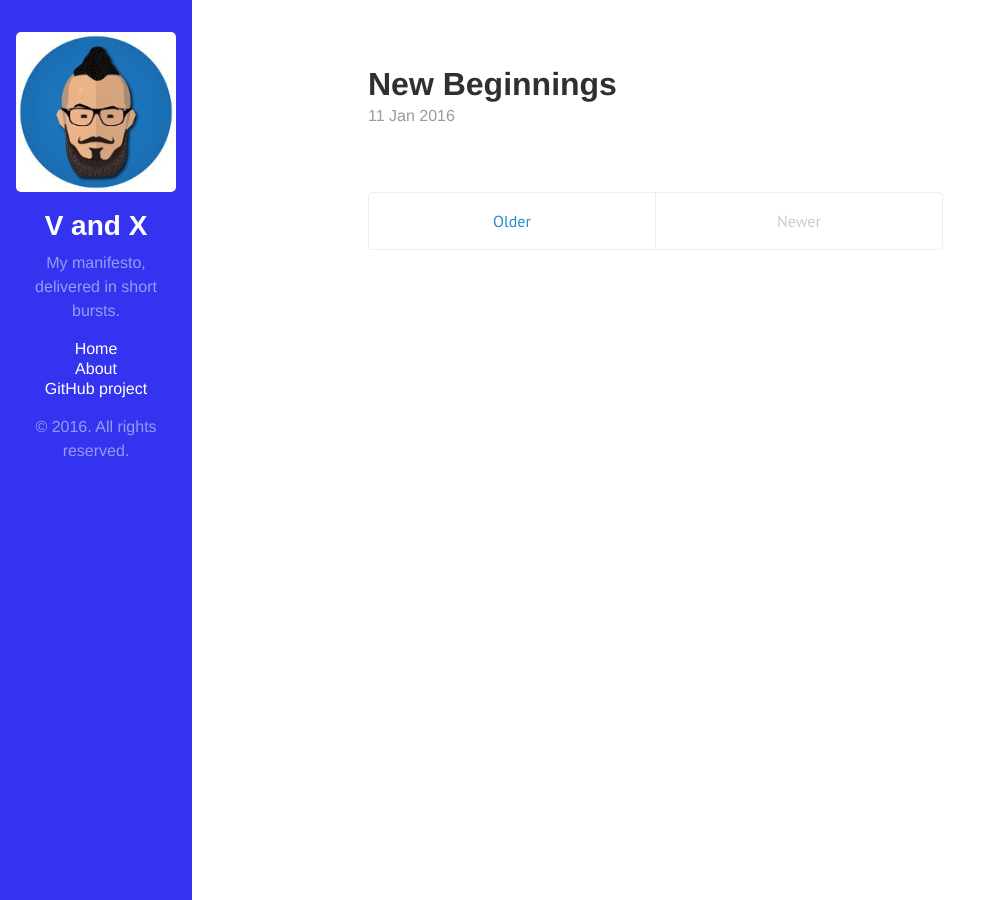
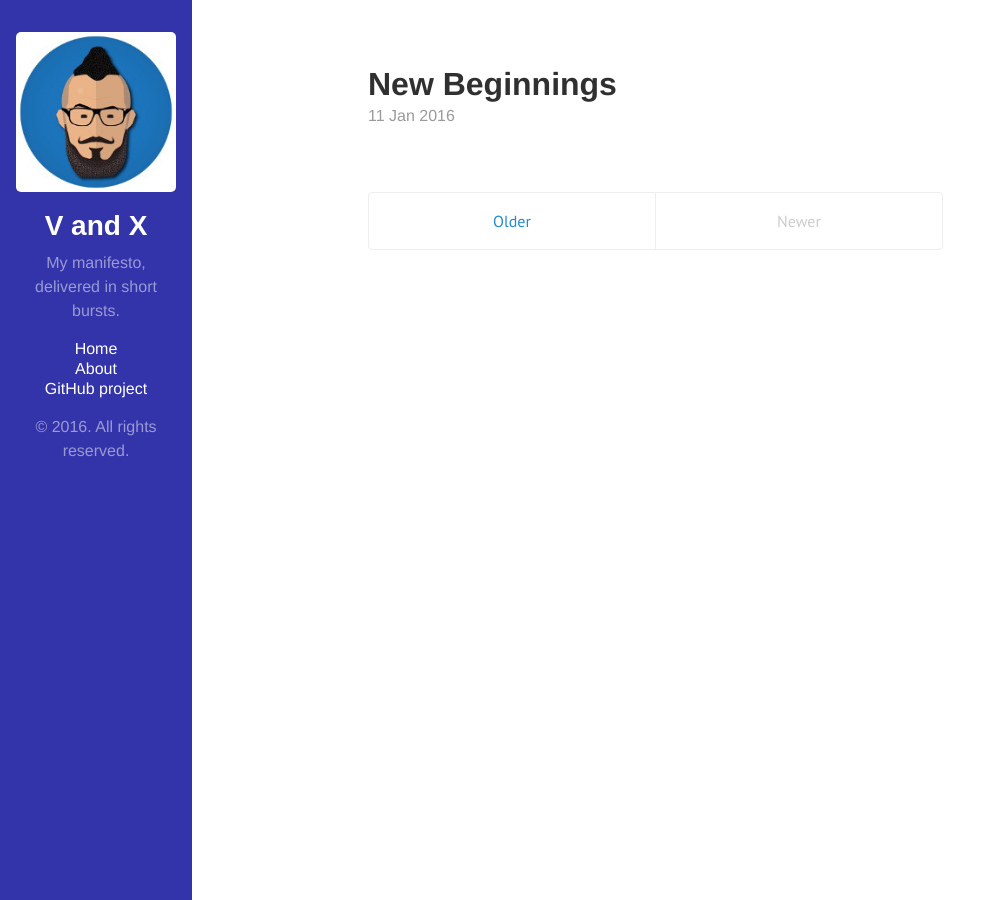
Before and after one commit to TimBanks/timbanks.github.io, a Jekyll site: the page built from index.html, in a window 1280 px wide. Shown: the whole page, without its empty margins (0-990 px from the left). Built offline with Jekyll 4.4.1, drawn with Linux system fonts in a browser that asks for light colours; the list of posts is cut into pages by our own code.

Commit message:
sidebar work

```diff
--- a/public/css/hyde.css
+++ b/public/css/hyde.css
@@ -60,7 +60,7 @@ html {
   text-align: center;
   padding: 2rem 1rem;
   color: rgba(255,255,255,.5);
-  background-color: #3333f0;
+  background-color: #3333aa;
 }
 @media (min-width: 48em) {
   .sidebar {
```
